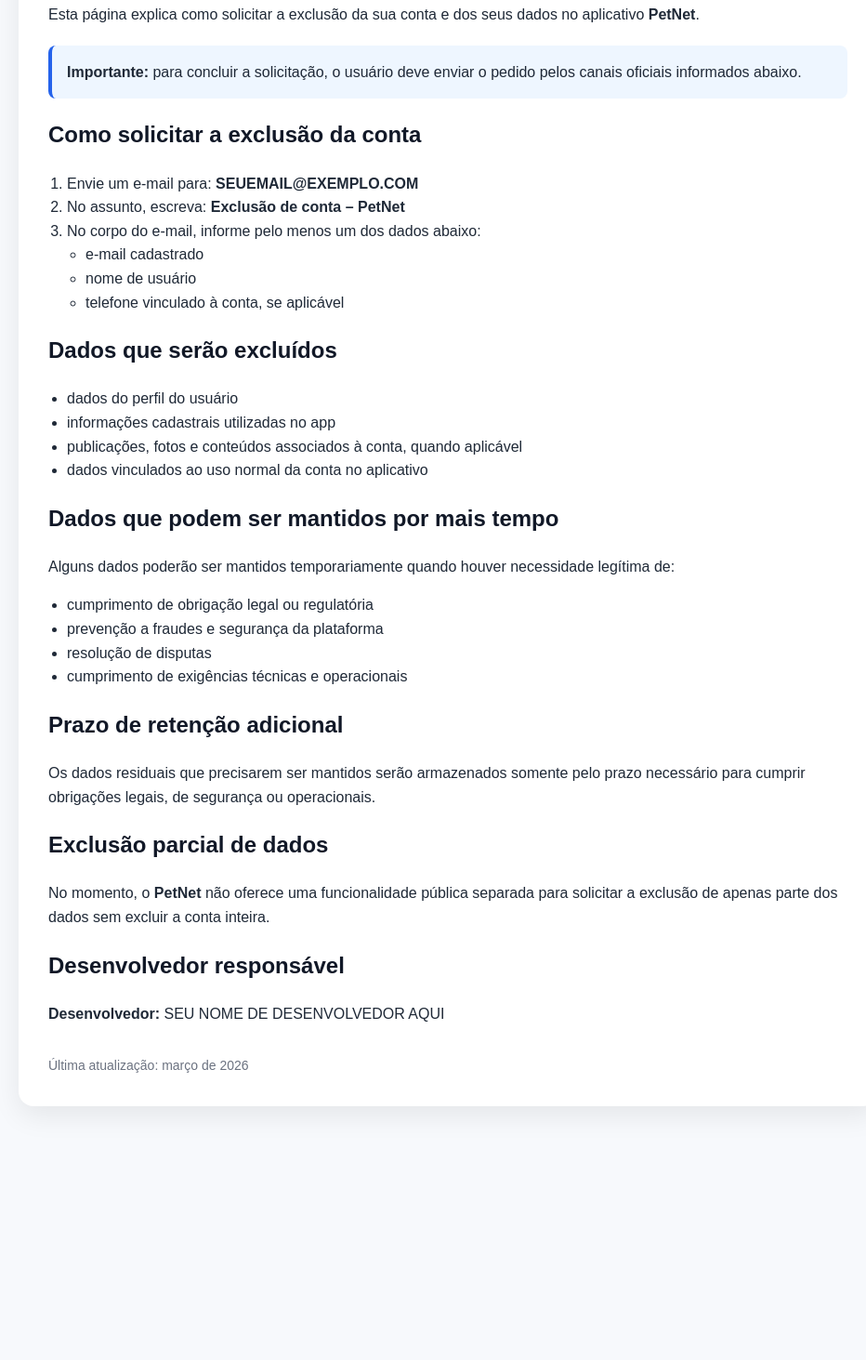
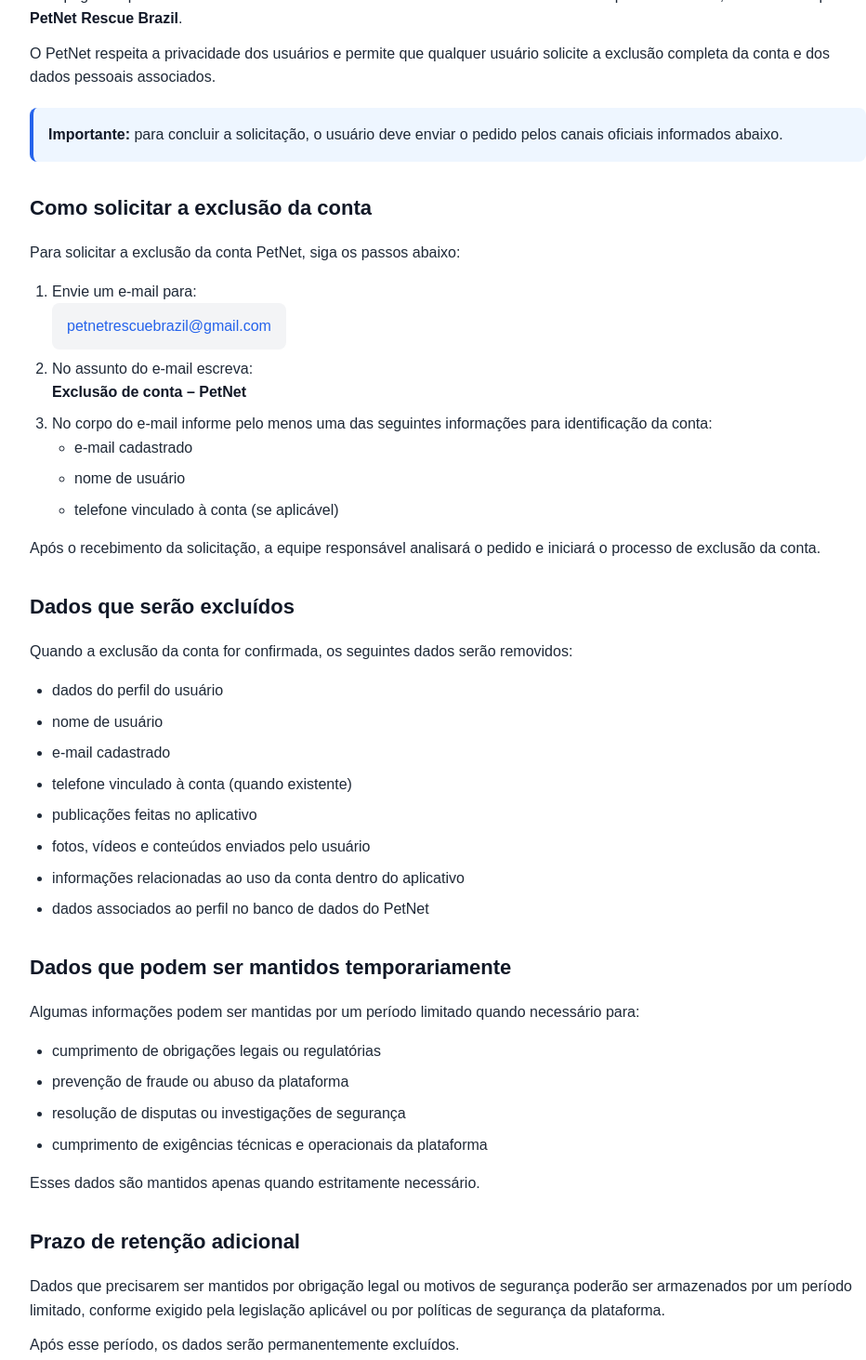
Before and after one commit to petrescuebrazil/petnet-privacy-policy, a plain HTML site: page delete-account.html in a window 1280 px wide. Shown: the part 163-1626 px from the top of the page at 93% size, without its empty margins (158-1090 px from the left). Before the commit the page ends 1393 px from the top, so only its background shows below. Drawn offline with Linux system fonts and the light colour scheme.

Commit message:
delete-account.html

```diff
--- a/delete-account.html
+++ b/delete-account.html
@@ -3,27 +3,50 @@
 <head>
   <meta charset="UTF-8" />
   <meta name="viewport" content="width=device-width, initial-scale=1.0" />
-  <title>PetNet - Exclusão de Conta</title>
+  <title>Exclusão de Conta – PetNet</title>
   <style>
     body {
-      font-family: Arial, sans-serif;
-      line-height: 1.6;
       margin: 0;
       padding: 0;
       background: #f7f9fc;
+      font-family: Arial, sans-serif;
       color: #1f2937;
+      line-height: 1.6;
     }
+
     .container {
-      max-width: 860px;
+      max-width: 900px;
       margin: 40px auto;
       background: #ffffff;
       padding: 32px;
       border-radius: 16px;
-      box-shadow: 0 10px 30px rgba(0,0,0,0.08);
+      box-shadow: 0 10px 30px rgba(0, 0, 0, 0.08);
     }
-    h1, h2 {
+
+    h1 {
+      margin-top: 0;
       color: #111827;
+      font-size: 32px;
     }
+
+    h2 {
+      margin-top: 32px;
+      color: #111827;
+      font-size: 22px;
+    }
+
+    p {
+      margin: 12px 0;
+    }
+
+    ul, ol {
+      padding-left: 24px;
+    }
+
+    li {
+      margin-bottom: 8px;
+    }
+
     .highlight {
       background: #eef6ff;
       border-left: 4px solid #2563eb;
@@ -31,18 +54,32 @@
       border-radius: 8px;
       margin: 20px 0;
     }
-    ul, ol {
-      padding-left: 20px;
+
+    .contact {
+      background: #f3f4f6;
+      padding: 12px 16px;
+      border-radius: 8px;
+      display: inline-block;
+      word-break: break-word;
     }
+
     .footer {
-      margin-top: 32px;
+      margin-top: 40px;
       font-size: 14px;
       color: #6b7280;
     }
-    code {
-      background: #f3f4f6;
-      padding: 2px 6px;
-      border-radius: 6px;
+
+    a {
+      color: #2563eb;
+      text-decoration: none;
+    }
+
+    a:hover {
+      text-decoration: underline;
+    }
+
+    strong {
+      color: #111827;
     }
   </style>
 </head>
@@ -51,7 +88,13 @@
     <h1>Exclusão de Conta – PetNet</h1>
 
     <p>
-      Esta página explica como solicitar a exclusão da sua conta e dos seus dados no aplicativo <strong>PetNet</strong>.
+      Esta página explica como solicitar a exclusão da sua conta e dos dados associados no aplicativo
+      <strong>PetNet</strong>, desenvolvido por <strong>PetNet Rescue Brazil</strong>.
+    </p>
+
+    <p>
+      O PetNet respeita a privacidade dos usuários e permite que qualquer usuário solicite a exclusão completa
+      da conta e dos dados pessoais associados.
     </p>
 
     <div class="highlight">
@@ -59,54 +102,94 @@
     </div>
 
     <h2>Como solicitar a exclusão da conta</h2>
+
+    <p>Para solicitar a exclusão da conta PetNet, siga os passos abaixo:</p>
+
     <ol>
-      <li>Envie um e-mail para: <strong>SEUEMAIL@EXEMPLO.COM</strong></li>
-      <li>No assunto, escreva: <strong>Exclusão de conta – PetNet</strong></li>
-      <li>No corpo do e-mail, informe pelo menos um dos dados abaixo:
+      <li>
+        Envie um e-mail para:<br />
+        <span class="contact">
+          <a href="mailto:petnetrescuebrazil@gmail.com">petnetrescuebrazil@gmail.com</a>
+        </span>
+      </li>
+      <li>
+        No assunto do e-mail escreva:<br />
+        <strong>Exclusão de conta – PetNet</strong>
+      </li>
+      <li>
+        No corpo do e-mail informe pelo menos uma das seguintes informações para identificação da conta:
         <ul>
           <li>e-mail cadastrado</li>
           <li>nome de usuário</li>
-          <li>telefone vinculado à conta, se aplicável</li>
+          <li>telefone vinculado à conta (se aplicável)</li>
         </ul>
       </li>
     </ol>
 
+    <p>
+      Após o recebimento da solicitação, a equipe responsável analisará o pedido e iniciará o processo de exclusão da conta.
+    </p>
+
     <h2>Dados que serão excluídos</h2>
+
+    <p>Quando a exclusão da conta for confirmada, os seguintes dados serão removidos:</p>
+
     <ul>
       <li>dados do perfil do usuário</li>
-      <li>informações cadastrais utilizadas no app</li>
-      <li>publicações, fotos e conteúdos associados à conta, quando aplicável</li>
-      <li>dados vinculados ao uso normal da conta no aplicativo</li>
+      <li>nome de usuário</li>
+      <li>e-mail cadastrado</li>
+      <li>telefone vinculado à conta (quando existente)</li>
+      <li>publicações feitas no aplicativo</li>
+      <li>fotos, vídeos e conteúdos enviados pelo usuário</li>
+      <li>informações relacionadas ao uso da conta dentro do aplicativo</li>
+      <li>dados associados ao perfil no banco de dados do PetNet</li>
     </ul>
 
-    <h2>Dados que podem ser mantidos por mais tempo</h2>
-    <p>
-      Alguns dados poderão ser mantidos temporariamente quando houver necessidade legítima de:
-    </p>
+    <h2>Dados que podem ser mantidos temporariamente</h2>
+
+    <p>Algumas informações podem ser mantidas por um período limitado quando necessário para:</p>
+
     <ul>
-      <li>cumprimento de obrigação legal ou regulatória</li>
-      <li>prevenção a fraudes e segurança da plataforma</li>
-      <li>resolução de disputas</li>
-      <li>cumprimento de exigências técnicas e operacionais</li>
+      <li>cumprimento de obrigações legais ou regulatórias</li>
+      <li>prevenção de fraude ou abuso da plataforma</li>
+      <li>resolução de disputas ou investigações de segurança</li>
+      <li>cumprimento de exigências técnicas e operacionais da plataforma</li>
     </ul>
 
+    <p>Esses dados são mantidos apenas quando estritamente necessário.</p>
+
     <h2>Prazo de retenção adicional</h2>
+
     <p>
-      Os dados residuais que precisarem ser mantidos serão armazenados somente pelo prazo necessário para cumprir obrigações legais, de segurança ou operacionais.
+      Dados que precisarem ser mantidos por obrigação legal ou motivos de segurança poderão ser armazenados por um período
+      limitado, conforme exigido pela legislação aplicável ou por políticas de segurança da plataforma.
     </p>
 
+    <p>Após esse período, os dados serão permanentemente excluídos.</p>
+
     <h2>Exclusão parcial de dados</h2>
+
     <p>
-      No momento, o <strong>PetNet</strong> não oferece uma funcionalidade pública separada para solicitar a exclusão de apenas parte dos dados sem excluir a conta inteira.
+      Atualmente o <strong>PetNet</strong> não oferece uma funcionalidade pública separada para solicitar a exclusão
+      de apenas parte dos dados sem excluir a conta inteira.
+    </p>
+
+    <p>
+      Para remover todos os dados associados ao usuário, é necessário solicitar a exclusão completa da conta.
     </p>
 
     <h2>Desenvolvedor responsável</h2>
-    <p>
-      <strong>Desenvolvedor:</strong> SEU NOME DE DESENVOLVEDOR AQUI
+
+    <p><strong>PetNet Rescue Brazil</strong></p>
+
+    <p>Contato para solicitações relacionadas a dados e privacidade:</p>
+
+    <p class="contact">
+      <a href="mailto:petnetrescuebrazil@gmail.com">petnetrescuebrazil@gmail.com</a>
     </p>
 
     <div class="footer">
-      Última atualização: março de 2026
+      Última atualização: Março de 2026
     </div>
   </div>
 </body>
```
